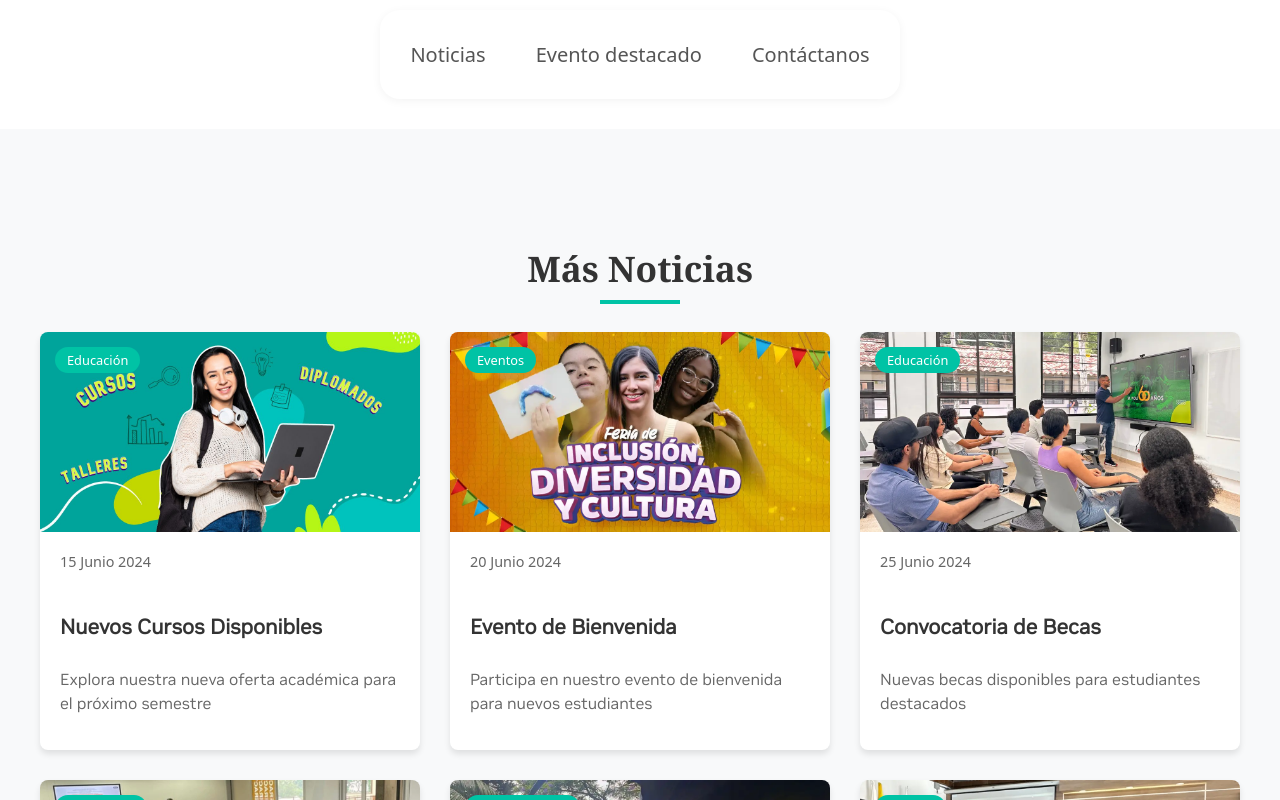
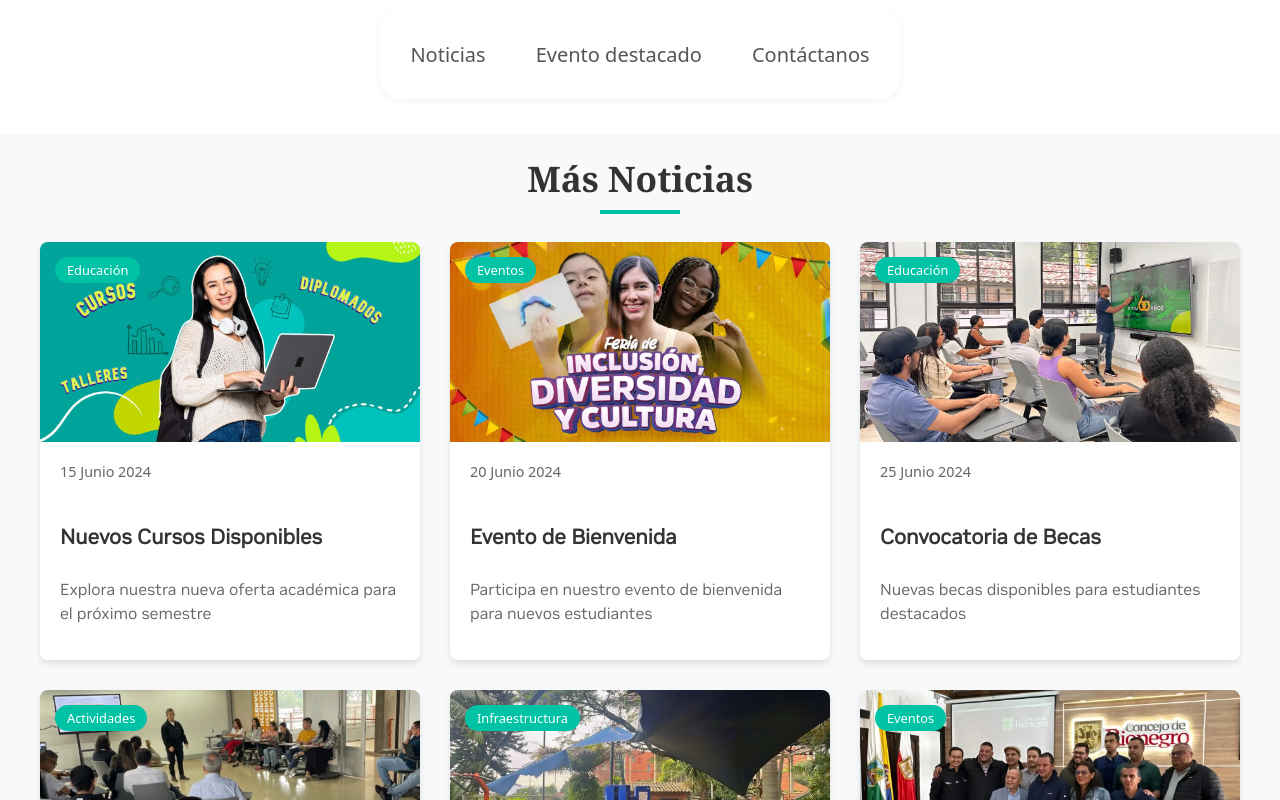
Before and after one commit to Migumi-07/Conecta-Poly, a React (Create React App) app: page /Home in a window 1280 px wide. Shown: the part 580-1380 px from the top of the page. Built offline with nearby package versions, Linux system fonts and the light colour scheme.

Commit message:
Solución al titulo de noticias

```diff
--- a/src/styles/Home/NewsGrid.css
+++ b/src/styles/Home/NewsGrid.css
@@ -1,5 +1,5 @@
 .news-grid-section {
-  padding: 60px 20px;
+  padding: 0px 20px;
   background: #f8f9fa;
   opacity: 0;
   transform: translateY(20px);
```
